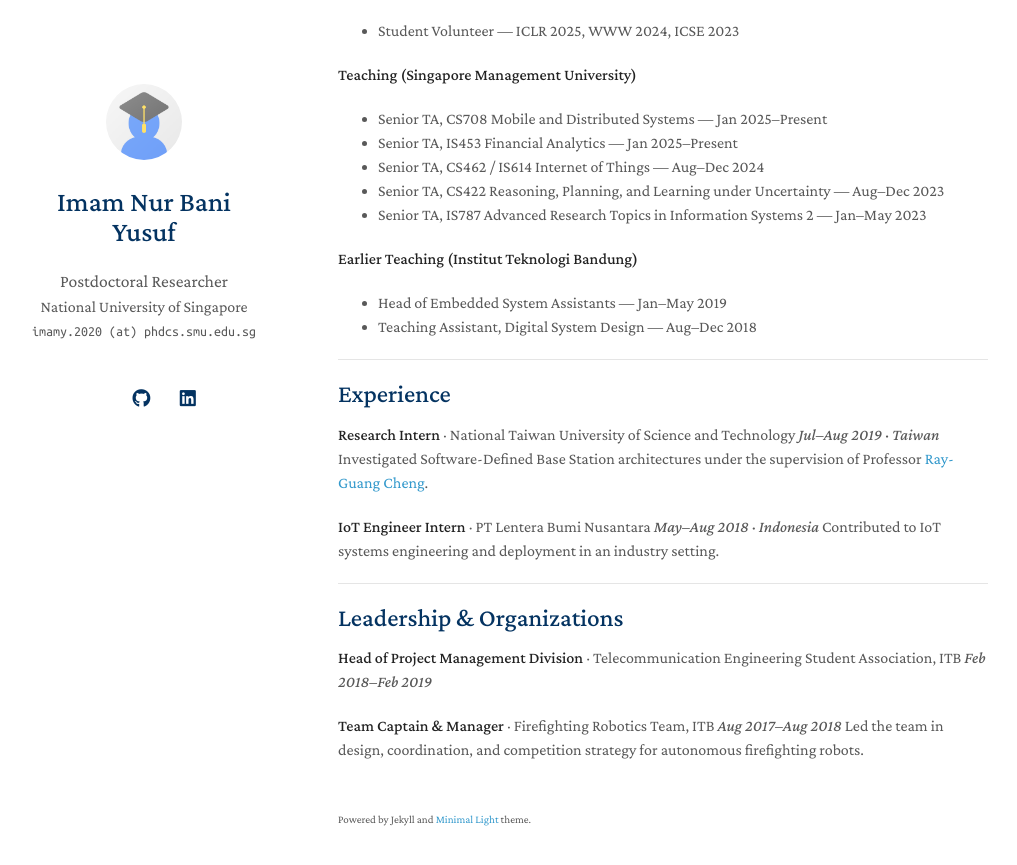
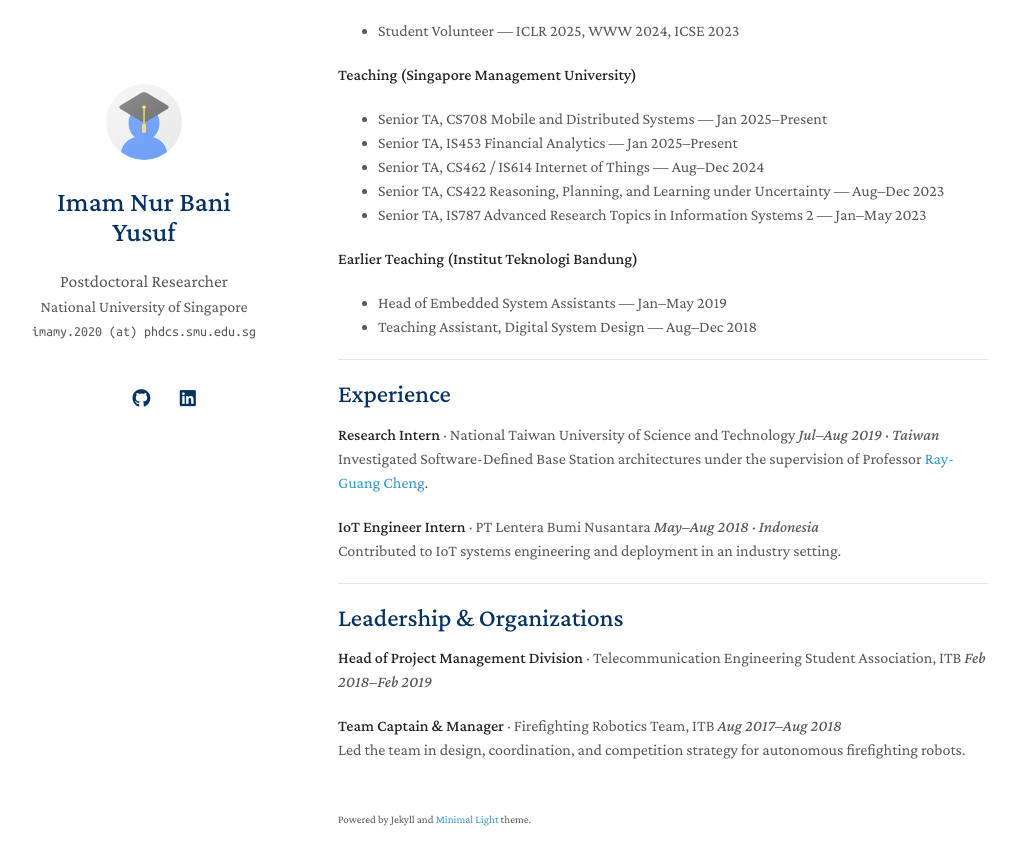
Before and after one commit to imamnurby/imamnurby.github.io, a Jekyll site: the page built from index.md, in a window 1280 px wide and 900 px high, scrolled down 2857 px. Shown: the top 865 px of the window, without its empty margins (132-1149 px from the left). Built offline with Jekyll 4.4.1, drawn with Linux system fonts in a browser that asks for light colours; nearby versions of some CDN libraries; a style sheet for code colours, icons or effects is not loaded; our own code applies the rules of GitHub Pages for plain Markdown files.

Commit message:
add linebreak

```diff
--- a/index.md
+++ b/index.md
@@ -47,11 +47,11 @@ I received my PhD from Singapore Management University under the mentorship of P
 ## Experience
 
 **Research Intern** · National Taiwan University of Science and Technology
-*Jul–Aug 2019 · Taiwan*
+*Jul–Aug 2019 · Taiwan*<br>
 Investigated Software-Defined Base Station architectures under the supervision of Professor [Ray-Guang Cheng](https://scholar.google.com/citations?user=Lg3GlmYAAAAJ).
 
 **IoT Engineer Intern** · PT Lentera Bumi Nusantara
-*May–Aug 2018 · Indonesia*
+*May–Aug 2018 · Indonesia*<br>
 Contributed to IoT systems engineering and deployment in an industry setting.
 
 ---
@@ -59,8 +59,8 @@ Contributed to IoT systems engineering and deployment in an industry setting.
 ## Leadership & Organizations
 
 **Head of Project Management Division** · Telecommunication Engineering Student Association, ITB
-*Feb 2018–Feb 2019*
+*Feb 2018–Feb 2019*<br>
 
 **Team Captain & Manager** · Firefighting Robotics Team, ITB
-*Aug 2017–Aug 2018*
+*Aug 2017–Aug 2018*<br>
 Led the team in design, coordination, and competition strategy for autonomous firefighting robots.
```
